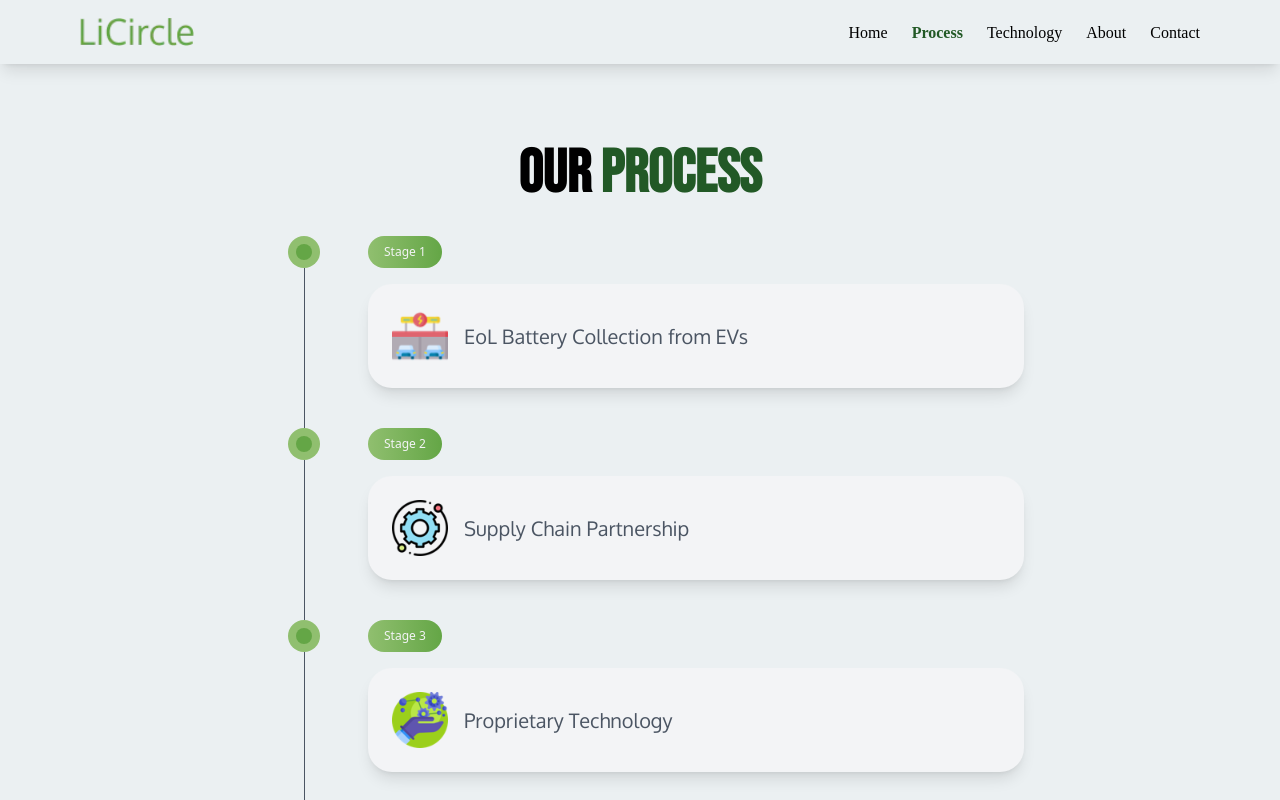
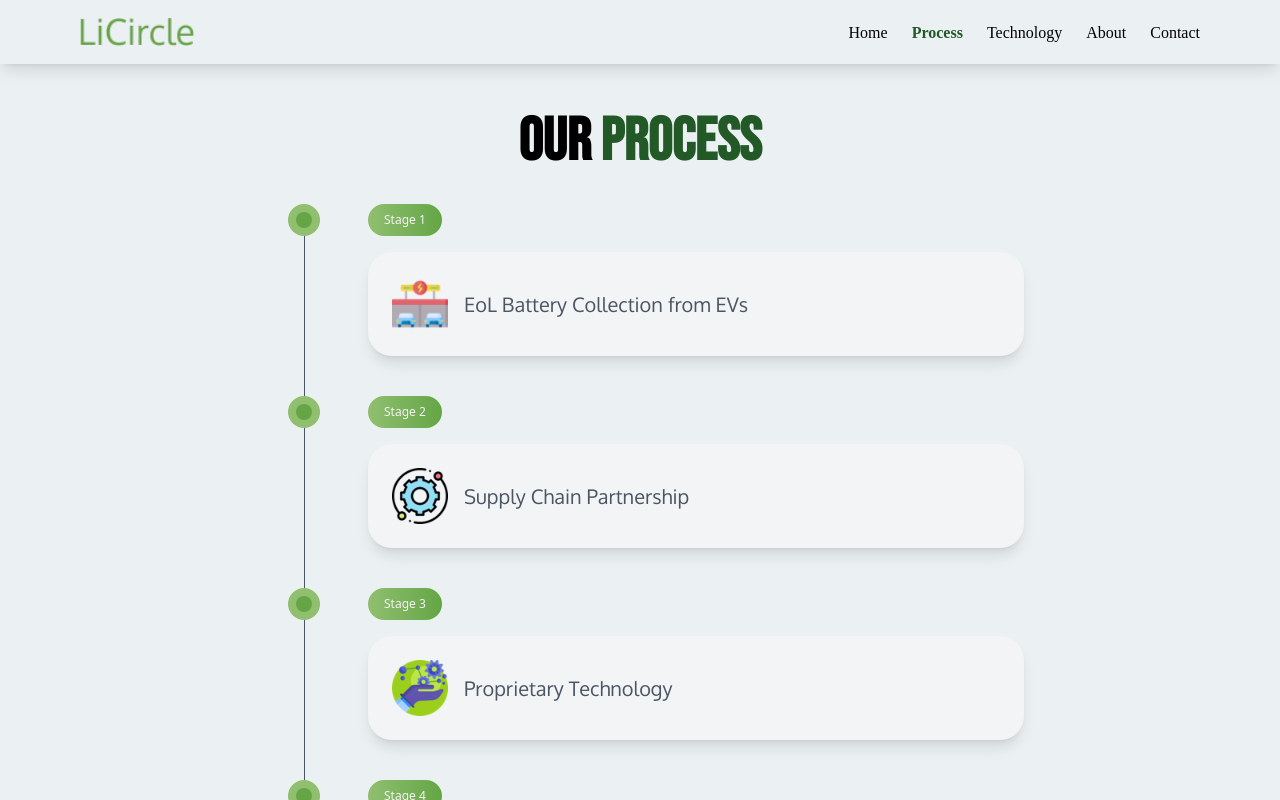
Before and after one commit to OmprakashD20/licircle, a React (Vite) app: page /process in a window 1280 px wide. Shown: the top 800 px of the page. Built offline with nearby package versions, Linux system fonts and the light colour scheme; a web font is replaced by a local one.

Commit message:
fixed bugs

```diff
--- a/src/pages/Process/Process.jsx
+++ b/src/pages/Process/Process.jsx
@@ -13,7 +13,7 @@ const Process = () => {
   return (
     <>
       <NavBar />
-      <section class="items-center pt-12 font-poppins">
+      <section class="items-center pt-4 font-poppins">
         <div class="justify-center max-w-6xl px-4 pt-4 mx-auto lg:py-8 md:px-6">
           <div class="max-w-xl mx-auto">
             <div class="text-center">
```
